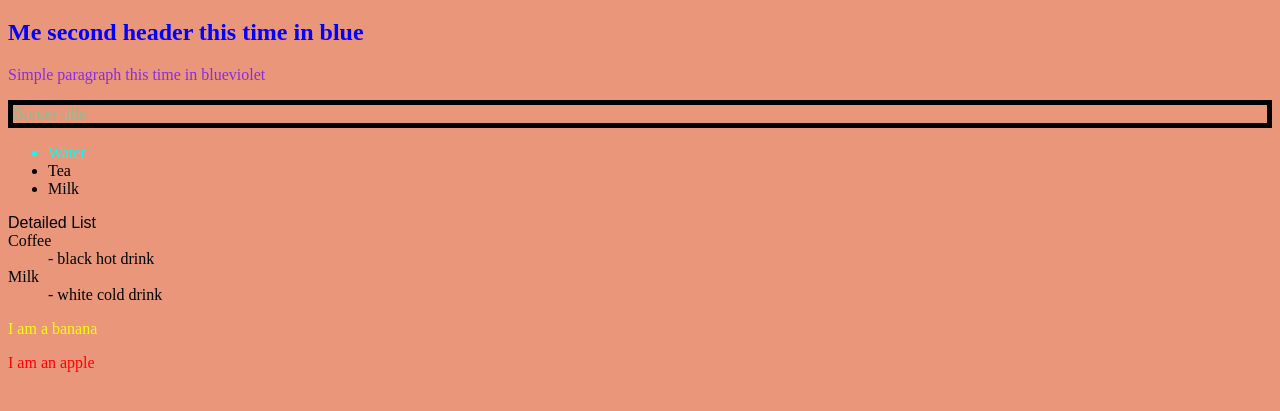
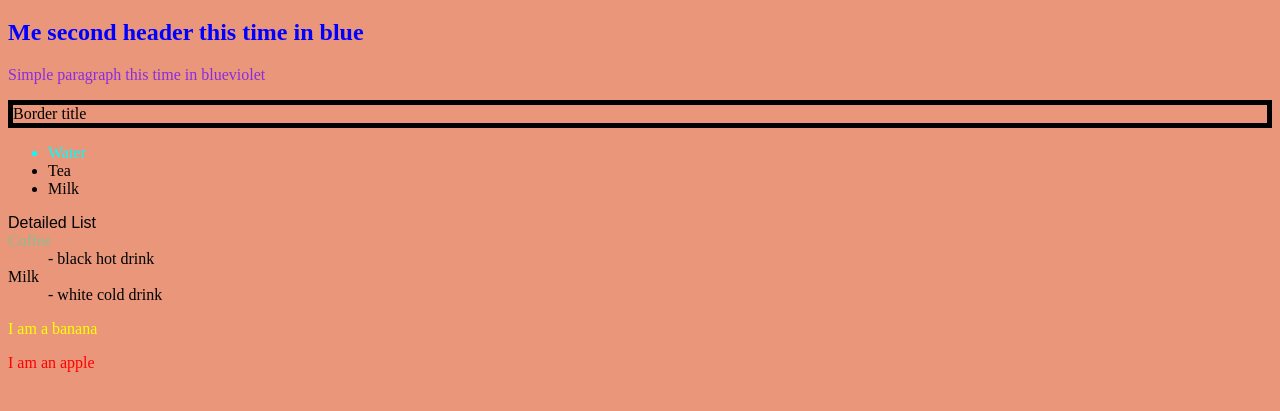
Before and after one commit to ninokhodr/HTML-CSS-Lektion-3-uppgifter, a plain HTML site: page index.html in a window 1280 px wide. Shown: the part 61-472 px from the top of the page. Drawn offline with Linux system fonts and the light colour scheme.

Commit message:
new id named orange with color with darkseagreen

```diff
--- a/index.html
+++ b/index.html
@@ -26,7 +26,7 @@
 
           <dl>
             <dt style="font-family: fantasy;">Detailed List</dt>
-            <dt>Coffee</dt>
+            <dt id="orange">Coffee</dt>
             <dd>- black hot drink</dd>
             <dt>Milk</dt>
             <dd>- white cold drink</dd>
--- a/style.css
+++ b/style.css
@@ -9,6 +9,6 @@
     color: red;
 }
 
-p {
+#orange {
     color: darkseagreen;
 }
```
